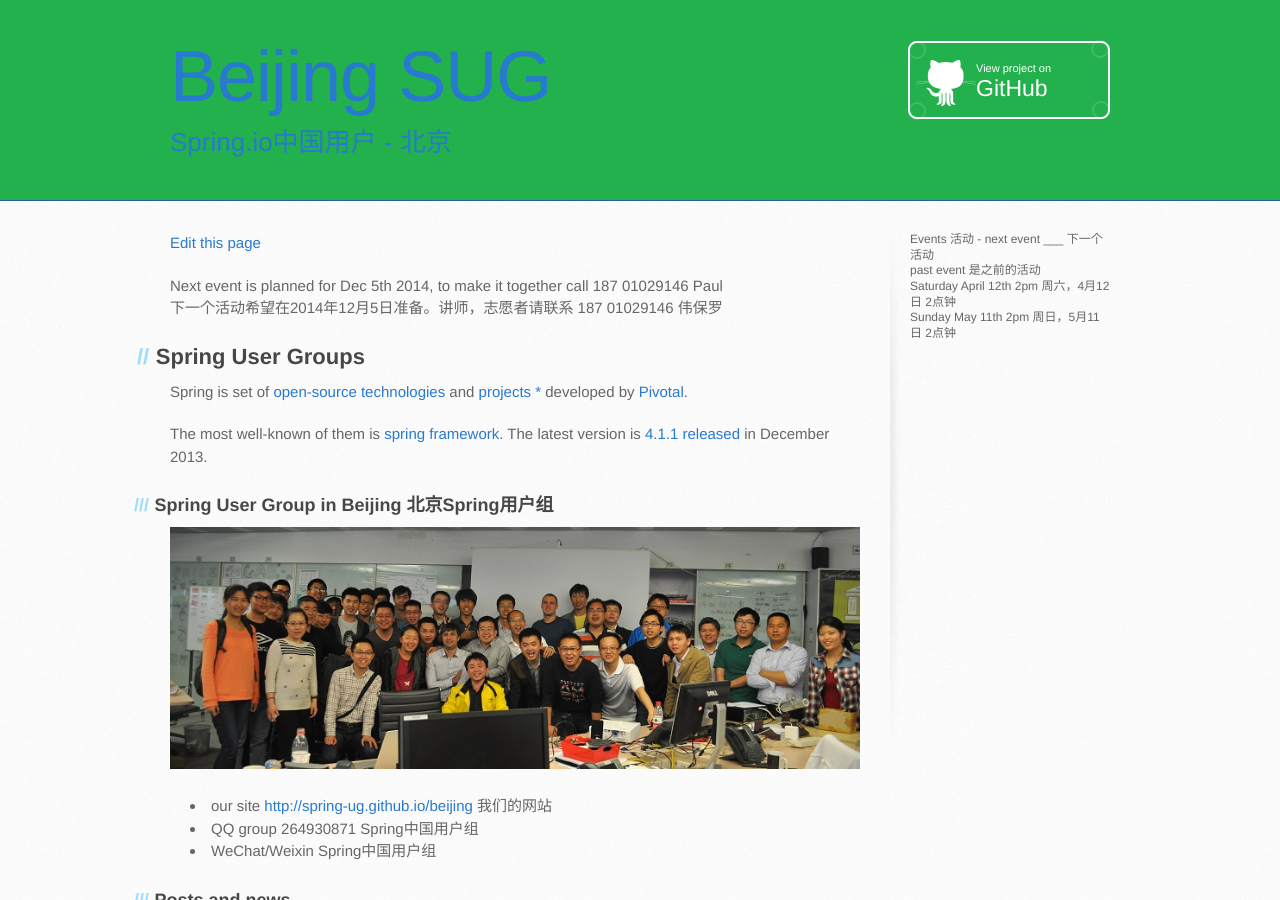
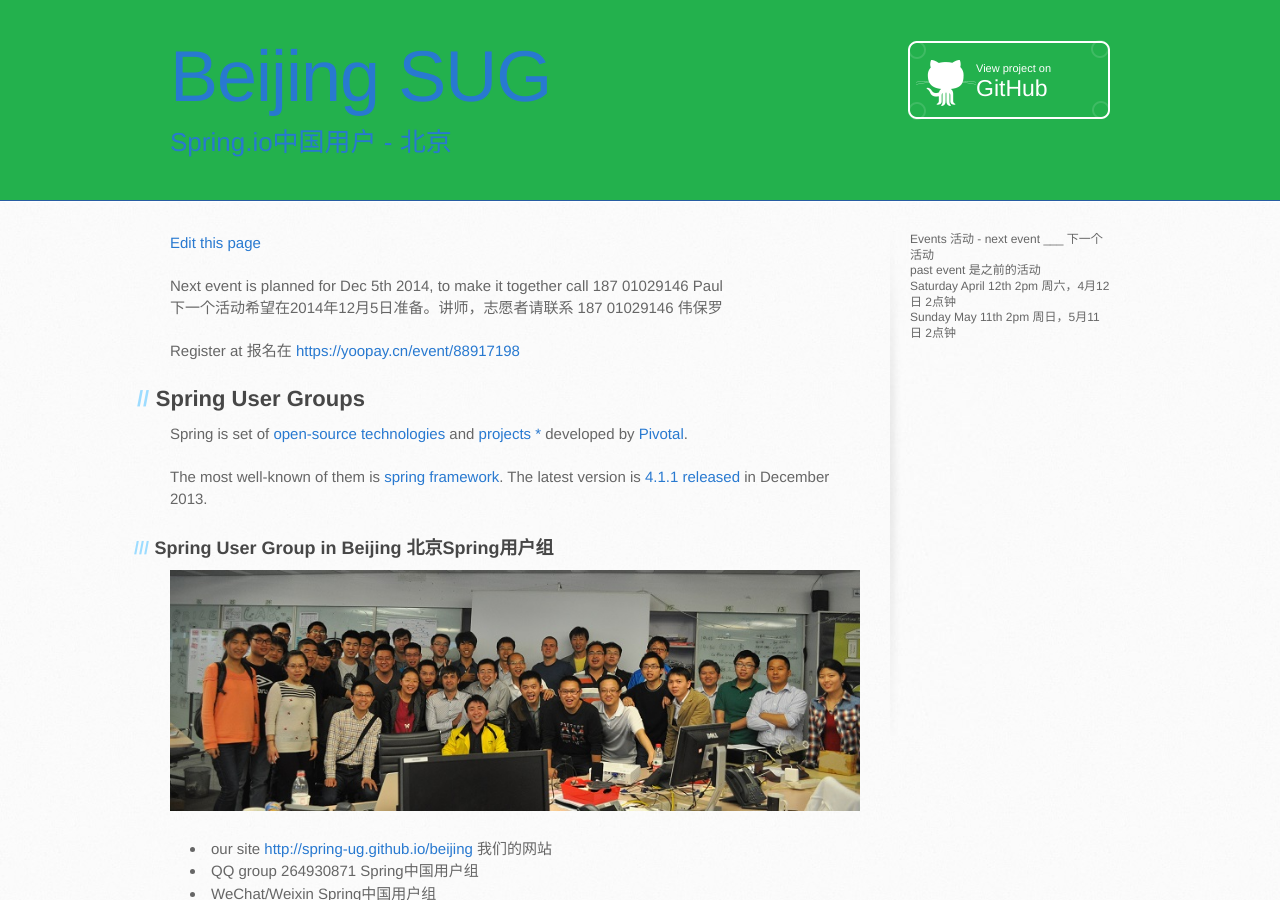
Before and after one commit to spring-ug/beijing, a Jekyll site: the page built from index.md, in a window 1280 px wide and 900 px high. Built offline with Jekyll 4.4.1, drawn with Linux system fonts in a browser that asks for light colours; Markdown is read by kramdown in place of the engine named in the settings.

Commit message:
give event registration page

```diff
--- a/index.md
+++ b/index.md
@@ -7,6 +7,8 @@
 
 Next event is planned for Dec 5th 2014, to make it together call 187 01029146 Paul
 下一个活动希望在2014年12月5日准备。讲师，志愿者请联系 187 01029146 伟保罗
+
+Register at 报名在 <https://yoopay.cn/event/88917198>
 
 ## Spring User Groups
 
```
